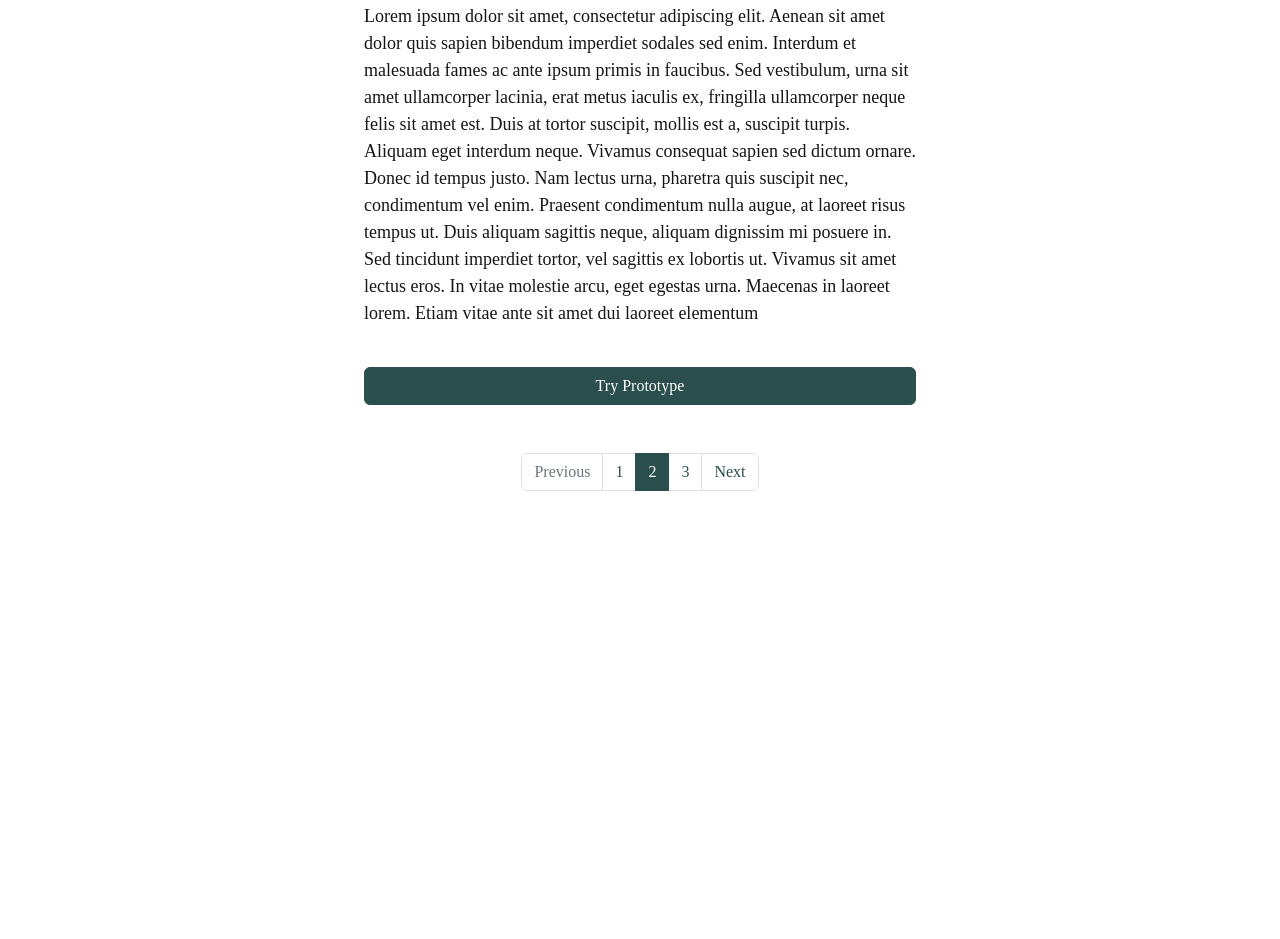
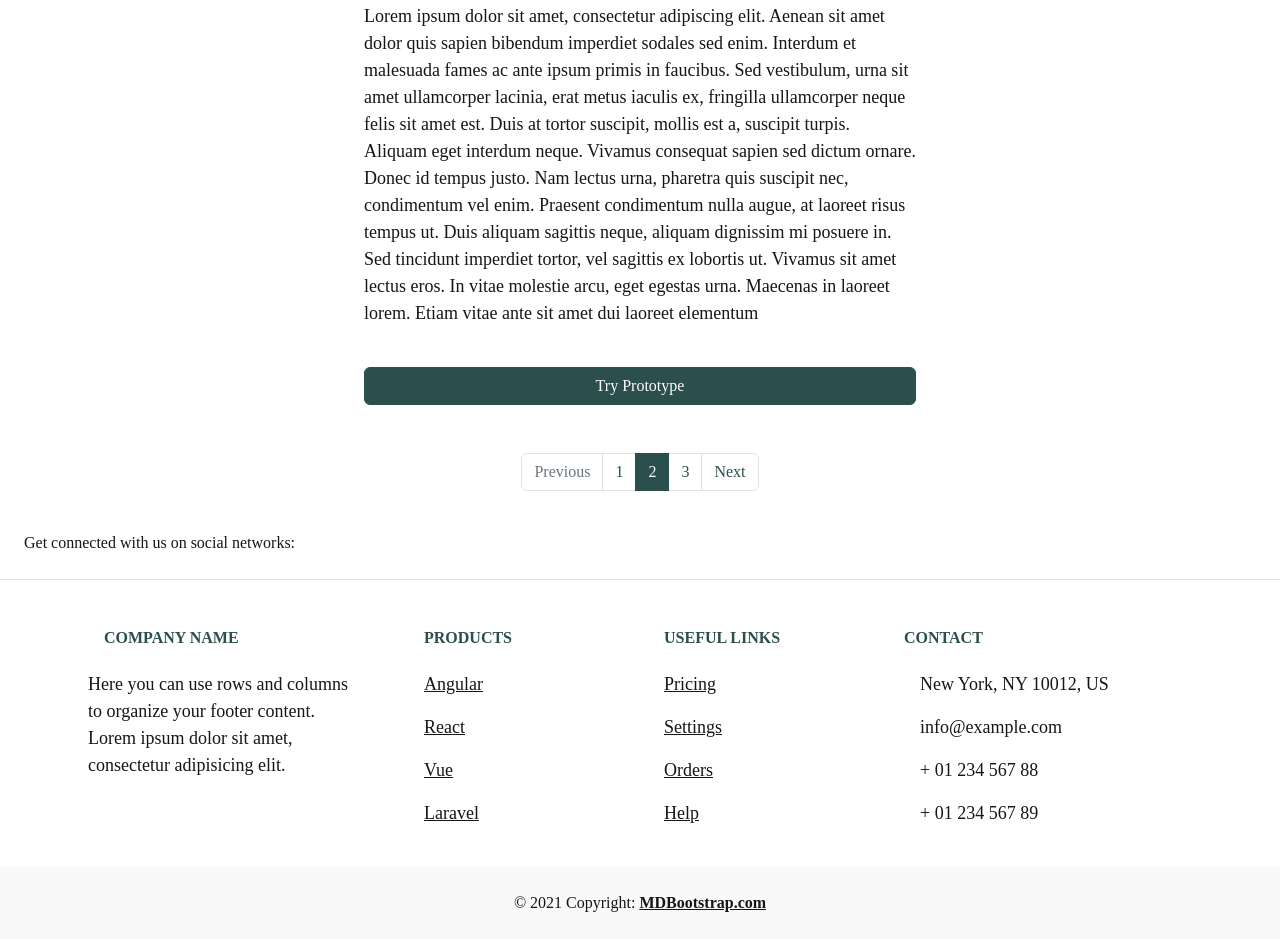
Before and after one commit to Y-keys/UX_UI_HW_20, a plain HTML site: page index.html in a window 1280 px wide. Shown: the part 2231-3170 px from the top of the page. Before the commit the page ends 2738 px from the top, so only its background shows below. Drawn offline with nearby package versions, Linux system fonts and the light colour scheme.

Commit message:
pagination styling adjustments and added base structure for the footer

```diff
--- a/css/style.css
+++ b/css/style.css
@@ -148,6 +148,14 @@ a:-webkit-any-link {
     cursor: pointer;
     text-decoration: underline;
 }
+
+ul.pagination {
+    --bs-link-color: #2a4f4c;
+    --bs-link-hover-color: #86a9a3;
+    --bs-pagination-focus-bg: #e9ecef;
+    --bs-pagination-focus-box-shadow: 0 0 0 0.25rem rgba(42, 79, 76, 0.3);
+}
+
 .list-group {
     --bs-list-group-color: #161616;
     --bs-list-group-bg: #fff;
@@ -155,11 +163,11 @@ a:-webkit-any-link {
     --bs-list-group-item-padding-y: 0.5rem;
     --bs-list-group-action-color: #717171;
     --bs-list-group-action-hover-color: white;
-    --bs-list-group-action-hover-bg: #86a9a3;
-    --bs-list-group-action-active-color: #161616;
-    --bs-list-group-action-active-bg: #86a9a3;
-    --bs-list-group-disabled-color: #c5c5c5;
-    --bs-list-group-disabled-bg: #717171;
+    --bs-list-group-action-hover-bg: #C5C5C5;
+    --bs-list-group-action-active-color: white;
+    --bs-list-group-action-active-bg: #717171;
+    --bs-list-group-disabled-color: #717171;
+    --bs-list-group-disabled-bg: #c5c5c5;
     --bs-list-group-active-color: #fff;
     --bs-list-group-active-bg: #2a4f4c;
     --bs-list-group-active-border-color: #2a4f4c;
--- a/index.html
+++ b/index.html
@@ -111,6 +111,130 @@
       </li>
     </ul>
   </nav>
+
+<!-- Footer -->
+<footer class="text-center text-lg-start bg-white text-muted">
+  <!-- Section: Social media -->
+  <section class="d-flex justify-content-center justify-content-lg-between p-4 border-bottom">
+    <!-- Left -->
+    <div class="me-5 d-none d-lg-block">
+      <span>Get connected with us on social networks:</span>
+    </div>
+    <!-- Left -->
+
+    <!-- Right -->
+    <div>
+      <a href="" class="me-4 link-secondary">
+        <i class="fab fa-facebook-f"></i>
+      </a>
+      <a href="" class="me-4 link-secondary">
+        <i class="fab fa-twitter"></i>
+      </a>
+      <a href="" class="me-4 link-secondary">
+        <i class="fab fa-google"></i>
+      </a>
+      <a href="" class="me-4 link-secondary">
+        <i class="fab fa-instagram"></i>
+      </a>
+      <a href="" class="me-4 link-secondary">
+        <i class="fab fa-linkedin"></i>
+      </a>
+      <a href="" class="me-4 link-secondary">
+        <i class="fab fa-github"></i>
+      </a>
+    </div>
+    <!-- Right -->
+  </section>
+  <!-- Section: Social media -->
+
+  <!-- Section: Links  -->
+  <section class="">
+    <div class="container text-center text-md-start mt-5">
+      <!-- Grid row -->
+      <div class="row mt-3">
+        <!-- Grid column -->
+        <div class="col-md-3 col-lg-4 col-xl-3 mx-auto mb-4">
+          <!-- Content -->
+          <h6 class="text-uppercase fw-bold mb-4">
+            <i class="fas fa-gem me-3 text-secondary"></i>Company name
+          </h6>
+          <p>
+            Here you can use rows and columns to organize your footer content. Lorem ipsum
+            dolor sit amet, consectetur adipisicing elit.
+          </p>
+        </div>
+        <!-- Grid column -->
+
+        <!-- Grid column -->
+        <div class="col-md-2 col-lg-2 col-xl-2 mx-auto mb-4">
+          <!-- Links -->
+          <h6 class="text-uppercase fw-bold mb-4">
+            Products
+          </h6>
+          <p>
+            <a href="#!" class="text-reset">Angular</a>
+          </p>
+          <p>
+            <a href="#!" class="text-reset">React</a>
+          </p>
+          <p>
+            <a href="#!" class="text-reset">Vue</a>
+          </p>
+          <p>
+            <a href="#!" class="text-reset">Laravel</a>
+          </p>
+        </div>
+        <!-- Grid column -->
+
+        <!-- Grid column -->
+        <div class="col-md-3 col-lg-2 col-xl-2 mx-auto mb-4">
+          <!-- Links -->
+          <h6 class="text-uppercase fw-bold mb-4">
+            Useful links
+          </h6>
+          <p>
+            <a href="#!" class="text-reset">Pricing</a>
+          </p>
+          <p>
+            <a href="#!" class="text-reset">Settings</a>
+          </p>
+          <p>
+            <a href="#!" class="text-reset">Orders</a>
+          </p>
+          <p>
+            <a href="#!" class="text-reset">Help</a>
+          </p>
+        </div>
+        <!-- Grid column -->
+
+        <!-- Grid column -->
+        <div class="col-md-4 col-lg-3 col-xl-3 mx-auto mb-md-0 mb-4">
+          <!-- Links -->
+          <h6 class="text-uppercase fw-bold mb-4">Contact</h6>
+          <p><i class="fas fa-home me-3 text-secondary"></i> New York, NY 10012, US</p>
+          <p>
+            <i class="fas fa-envelope me-3 text-secondary"></i>
+            info@example.com
+          </p>
+          <p><i class="fas fa-phone me-3 text-secondary"></i> + 01 234 567 88</p>
+          <p><i class="fas fa-print me-3 text-secondary"></i> + 01 234 567 89</p>
+        </div>
+        <!-- Grid column -->
+      </div>
+      <!-- Grid row -->
+    </div>
+  </section>
+  <!-- Section: Links  -->
+
+  <!-- Copyright -->
+  <div class="text-center p-4" style="background-color: rgba(0, 0, 0, 0.025);">
+    © 2021 Copyright:
+    <a class="text-reset fw-bold" href="https://mdbootstrap.com/">MDBootstrap.com</a>
+  </div>
+  <!-- Copyright -->
+</footer>
+<!-- Footer -->
+
   <!--
     1. A navigation menu containing the different phases of this project.
     2. A section introducing the business or product the case study was conducted on. This section should include the name of the business or product.
```
